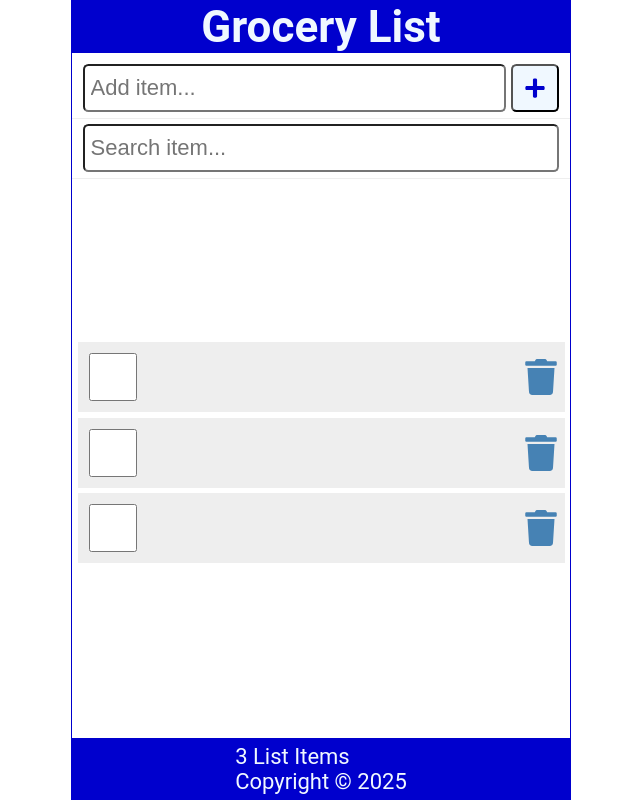
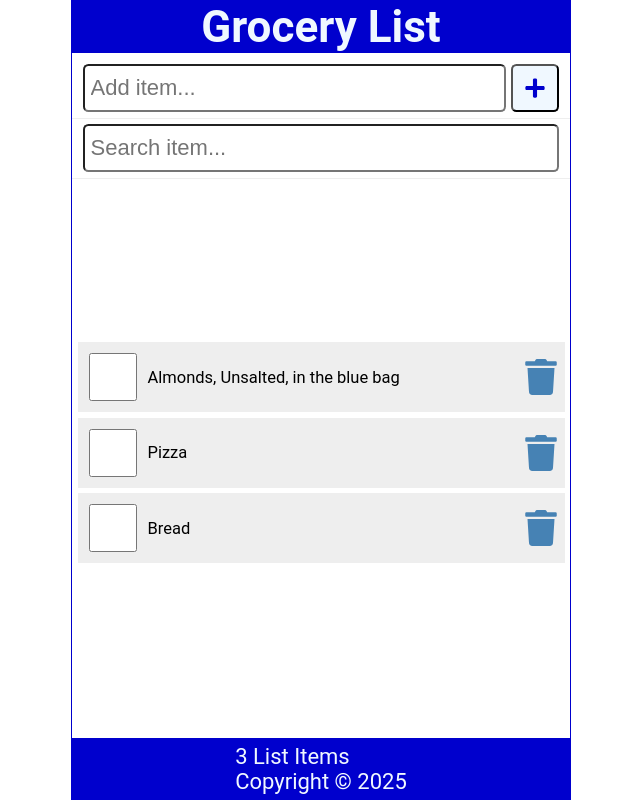
Before and after one commit to azeezabidoye/react-dave-gray, a React (Vite) app in the folder 01-tutorial/: page / in a window 1280 px wide. Shown: the whole page, without its empty margins (319-959 px from the left). Built offline with nearby package versions, Linux system fonts and the light colour scheme; data requests are answered from the project's data file.

Commit message:
Database Updated

```diff
--- a/01-tutorial/data/db.json
+++ b/01-tutorial/data/db.json
@@ -3,17 +3,17 @@
     {
       "id": 1,
       "checked": false,
-      "item": "Almonds, Unsalted, in the blue bag"
+      "itemName": "Almonds, Unsalted, in the blue bag"
     },
     {
       "id": 2,
       "checked": false,
-      "item": "Pizza"
+      "itemName": "Pizza"
     },
     {
       "id": 3,
       "checked": false,
-      "item": "Bread"
+      "itemName": "Bread"
     }
   ]
 }
--- a/01-tutorial/src/App.jsx
+++ b/01-tutorial/src/App.jsx
@@ -87,10 +87,10 @@ function App() {
       />
       <SearchItem search={search} setSearch={setSearch} />
       <Content
-        // items={items.filter((item) =>
-        //   item.itemName.toLowerCase().includes(search.toLowerCase())
-        // )}
-        items={items}
+        items={items.filter((item) =>
+          item.itemName.toLowerCase().includes(search.toLowerCase())
+        )}
+        // items={items}
         handleCheck={handleCheck}
         handleDelete={handleDelete}
       />
```
